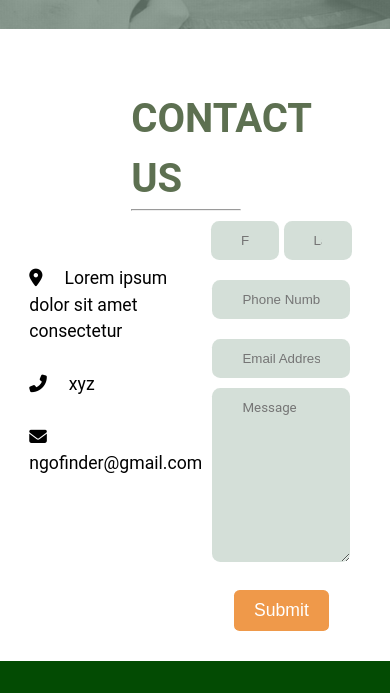
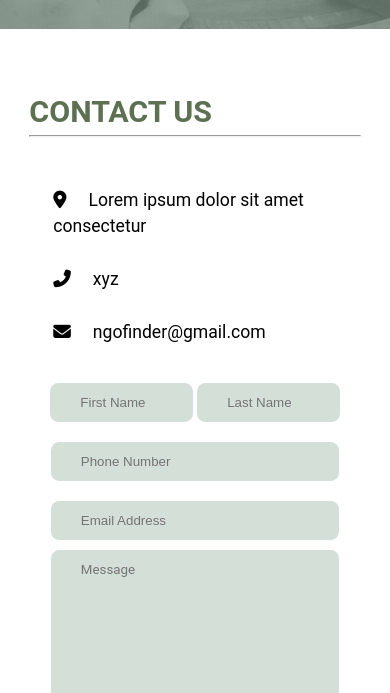
Before and after one commit to dsckiet/ngo-finder-frontend, a plain HTML site: page index.html in a window 390 px wide. Shown: the part 1659-2352 px from the top of the page. Drawn offline with nearby package versions, Linux system fonts and the light colour scheme.

Commit message:
--updated contact form

```diff
--- a/index.html
+++ b/index.html
@@ -114,7 +114,7 @@
         </section>
 
         <!-- contact -->
-        <section class="contact-container">
+        <section class="contact-container" id="contactus">
 
             <div class="contact-heading">
               <h1>CONTACT US</h1>
--- a/style.css
+++ b/style.css
@@ -465,6 +465,24 @@ footer a{
    .nav-bar{
        width: 100%;
    }
+   .contact-heading{
+    width: 100%;
+    margin-left: 0;
+
+}
+.contact-heading h1{
+    font-size: 1.9rem;
+}
+.contact-wrapper{
+    display: block;
+    margin-top: 150px;
+}
+.contact-content{
+    margin-top: 28px;
+}
+.contact-details{
+    margin-left: 24px;
+}
 
 }
 
@@ -546,6 +564,7 @@ footer a{
         /* height: 27rem; */
         width: 90%;
     }
+
 }
 
 
@@ -556,4 +575,5 @@ footer a{
     .footer-wrapper aside{
         display: block;
     }
+
 }
```
